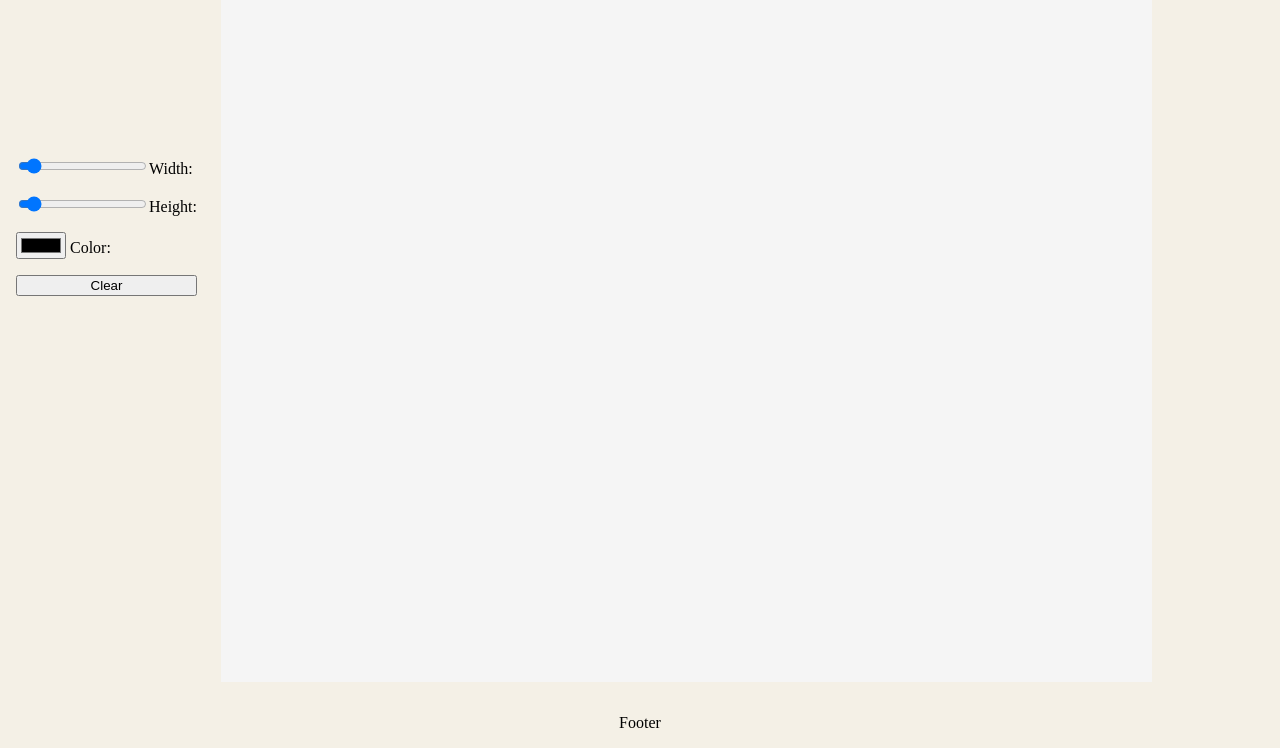
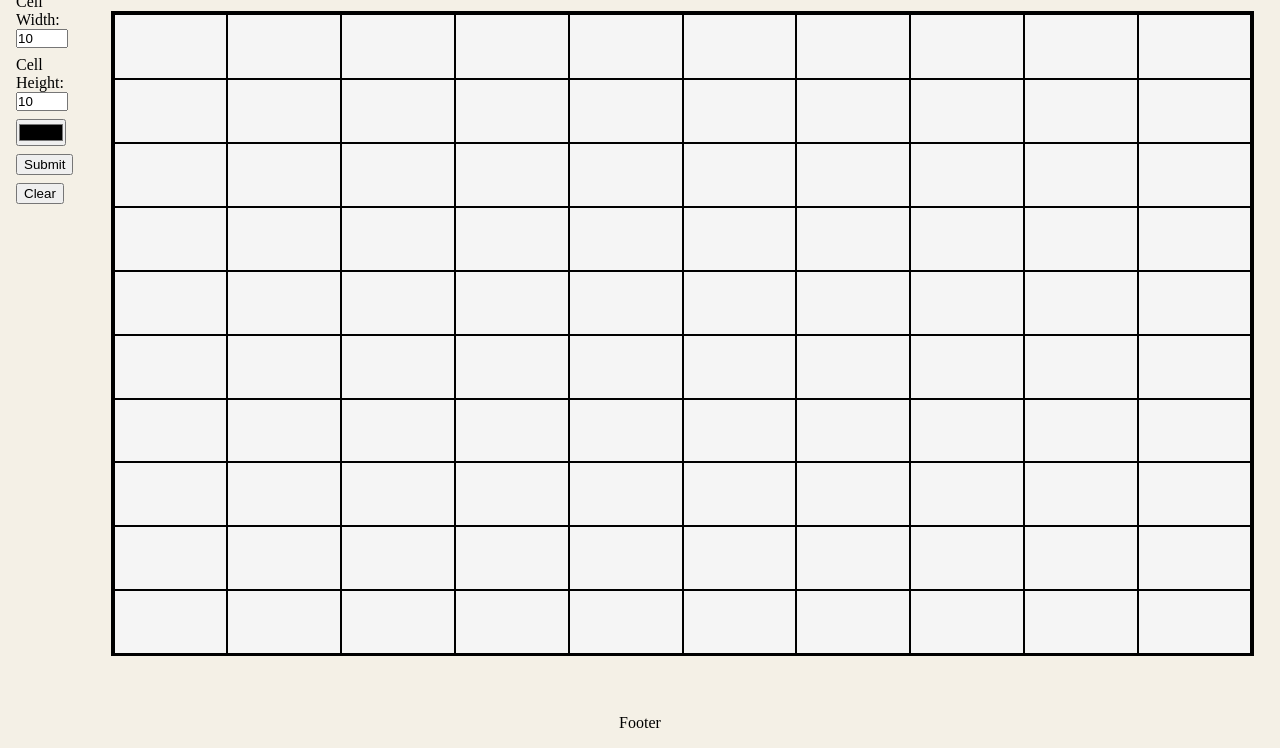
Before and after one commit to Jackua/etch-a-sketch, a plain HTML site: page index.html in a window 1280 px wide. Shown: the part 52-800 px from the top of the page. Drawn offline with Linux system fonts and the light colour scheme.

Commit message:
Cleaned up html and css, Added grid function

```diff
--- a/index.html
+++ b/index.html
@@ -23,7 +23,7 @@
         <link rel="apple-touch-icon" href="">
 
         <link rel="stylesheet" href="style.css">
-        <script defer src="javascript.js"></script>
+        <script defer src="script.js"></script>
     </head>
 
     <body>
@@ -31,15 +31,26 @@
             <h1>Etch-A-Sketch</h1>
         </header>
 
-        <div class="sidenav">
-            <div class="slidecontainer"><input type="range" min="1" max="100" value="8" class="slider width">Width:</div>
-            <div class="slidecontainer"><input type="range" min="1" max="100" value="8" class="slider Height">Height:</div>
-            <div class="colorcontainer"><input type="color" value="#000000" class="colorselector"> Color:</div>
-            <div class="clearcontainer"><button class="clearbutton">Clear</button></div>
-        </div>
+        <main>
+            <div class="sidenav">
+                <div class="widthcontainer">
+                    Cell Width: <input type="number" min="2" max="40" value="10" id="width" >
+                </div>
 
-        <main>
+                <div class="heightcontainer">
+                    Cell Height: <input type="number" min="2" max="40" value="10" id="height" >
+                </div>
 
+                <div class="colorcontainer">
+                    <input type="color" value="#000000" id="color">
+                </div>
+
+                <div class="submitcontainer"><button class="submit">Submit</button></div>
+
+                <div class="clearcontainer"><button class="clear">Clear</button></div>
+            </div>
+
+            <div id="etcharea"></div>
         </main>
 
         <footer>
--- a/script.js
+++ b/script.js
@@ -0,0 +1,37 @@
+const etcharea = document.querySelector("#etcharea");
+
+const clearbutton = document.querySelector(".clear");
+
+const div = "<div class=\"cell\"></div>";
+const width = document.querySelector("#width");
+const height = document.querySelector("#height");
+
+let grid = `<div class="column">${div.repeat(width.value)}</div>`.repeat(height.value);
+
+etcharea.innerHTML = grid;
+
+function createGrid(){
+    grid =`<div class="column">${div.repeat(width.value)}</div>`.repeat(height.value);
+    return grid;
+};
+
+const submitbutton = document.querySelector(".submit");
+submitbutton.addEventListener("mousedown", changeGrid);
+
+function changeGrid(e) {
+    const grid = createGrid();
+    etcharea.innerHTML = grid;
+};
+
+
+etcharea.addEventListener("mousedown", colorChange);
+
+const color = document.querySelector("#color");
+
+function colorChange(e) {
+    if (e.target.classList.value === "cell") {
+        console.log(e.target.classList.value)
+        console.log(color.value)
+        e.target.style.backgroundColor = color.value
+    }
+};
--- a/style.css
+++ b/style.css
@@ -22,34 +22,51 @@ h1 {
     padding: 0 0;
 }
 
+main {
+    flex: 1;
+    width: 100%;
+    display: flex;
+    flex-direction: row;
+}
+
 .sidenav {
+    flex-shrink: 0;
     height: 100%;
-    /* width: 10%; */
-    z-index: 1;
-    position: fixed;
-    left: 0;
-    padding-top: 200px;
+    width: 85px;
     background-color: #F4F0E6;
 }
 
 .sidenav > * {
     text-decoration: none;
     display: block;
-    padding: 8px 24px 8px 16px;
+    margin: 8px 24px 8px 16px;
 }
 
-.clearcontainer > button{
-    width: 100%;
+input {
+    padding: 0;
 }
 
-main {
+#etcharea {
     flex: 1;
-    width: 80%;
     background-color: whitesmoke;
+    margin: 2%;
+    border: solid black;
     display: flex;
     flex-direction: column;
-    align-items: center;
-    justify-content: space-around;
+}
+
+#etcharea > div > div {
+    border: black solid 1px;
+    width: 100%;
+    height: 100%;
+    user-select: none;
+}
+
+.column {
+    display: flex;
+    flex-direction: row;
+    width: 100%;
+    height: 100%;
 }
 
 footer {
```
